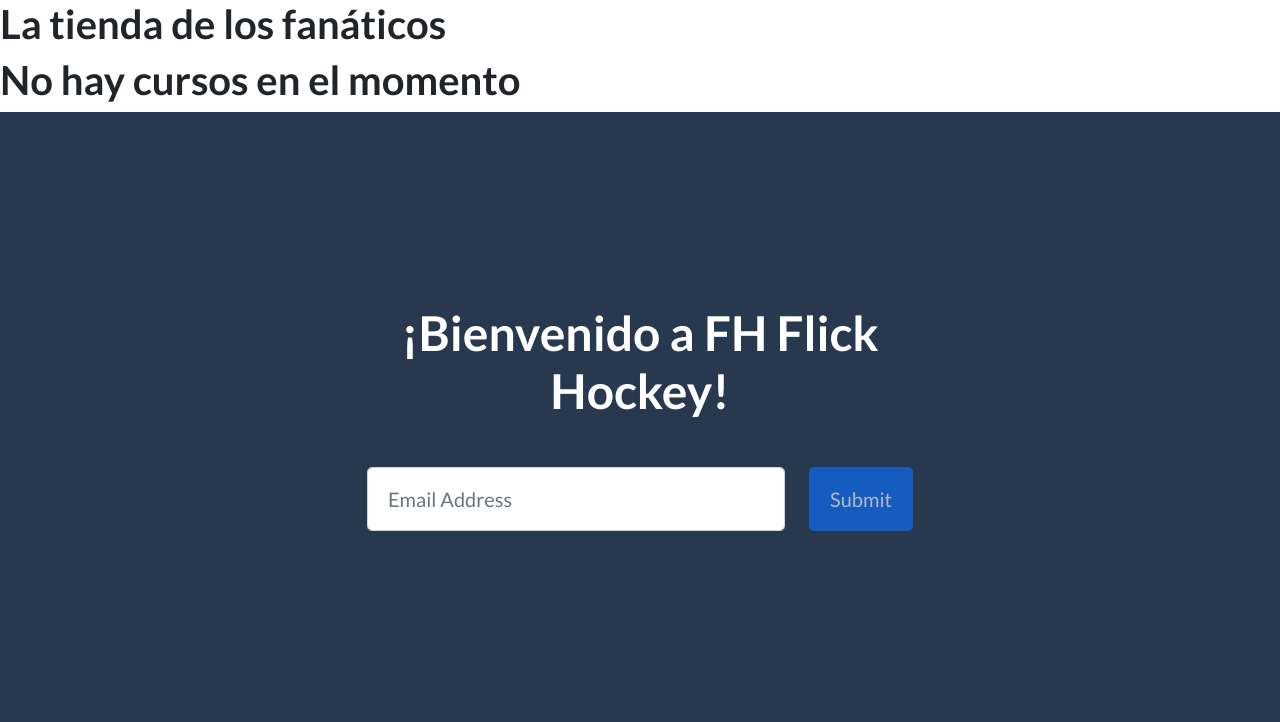
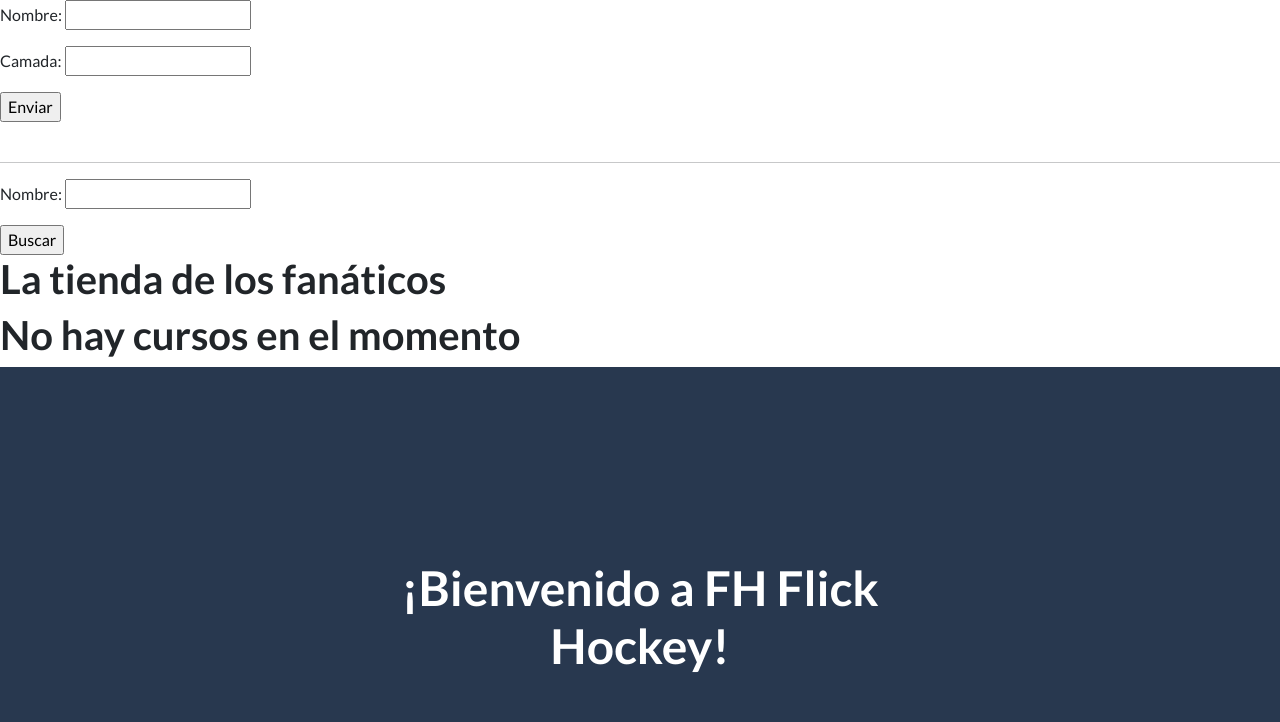
Before and after one commit to aldiserial/Entrega-final-SERIAL, a Django app: page /cursos in a window 1280 px wide. Shown: the part 66-788 px from the top of the page. Run offline with Django 4.2, Linux system fonts and the light colour scheme; data that the repository does not hold is empty; some libraries are stand-ins or nearby versions.

Commit message:
ultima modificacion

```diff
--- /dev/null
+++ b/AppCoder/forms.py
@@ -0,0 +1,11 @@
+from django import forms
+
+class CursoForm(forms.Form):
+
+    nombre = forms.CharField()
+    camada = forms.IntegerField(min_value=1000)
+
+
+class BusquedaCursoForm(forms.Form):
+
+    nombre = forms.CharField(min_length=3, max_length=40)
--- a/AppCoder/models.py
+++ b/AppCoder/models.py
@@ -3,7 +3,7 @@
 # Create your models here.
 class Curso(models.Model):
     nombre = models.CharField(max_length=40)
-    camada = models.IntegerField()
+    camada = models.IntegerField(unique=True)
 
     def __str__(self):
         return f'Curso: {self.nombre}, Camada: {self.camada}'
--- a/AppCoder/urls.py
+++ b/AppCoder/urls.py
@@ -1,10 +1,12 @@
 
-from django.urls import path
+from django.urls import path, include
 from django.contrib import admin
-from AppCoder.views import cursos, crear_curso, estudiantes, profesores
+from AppCoder.views import *
 
 urlpatterns = [
+        path('', include('admin_soft.urls')),
         path('admin/', admin.site.urls),
+        path('buscar_curso', busqueda_curso, name="AppCoderBuscarCurso"),
         path('cursos', cursos, name = "AppCoderCursos"),
         path('curso/<nombre>/<camada>', crear_curso, name = "AppCoderCurso"),
         path('estudiantes', estudiantes, name = "AppCoderEstudiantes"),
--- a/AppCoder/views.py
+++ b/AppCoder/views.py
@@ -1,12 +1,36 @@
 from django.http import HttpResponse
-from django.shortcuts import render
-from AppCoder.models import Curso
+from django.shortcuts import render, redirect
+from AppCoder.models import Curso, Estudiantes, Profesor
+from AppCoder.forms import CursoForm, BusquedaCursoForm
+
 
 # Create your views here.
+def busqueda_curso(request):
+    mi_formulario = BusquedaCursoForm(request.GET)
+    if mi_formulario.is_valid():
+        informacion = mi_formulario.cleaned_data
+        cursos_filtrados = Curso.objects.filter(nombre__icontains=informacion['nombre'])
+        context = {
+            "cursos": cursos_filtrados
+        }
+        return render(request, "AppCoder/busqueda_curso.html", context=context)
+
 def cursos(request):
+    if request.method == 'POST':
+        mi_formulario = CursoForm(request.POST)
+
+        if mi_formulario.is_valid():
+            informacion = mi_formulario.cleaned_data
+            curso_save = Curso(nombre = informacion ['nombre'],
+                               camada = informacion ["camada"])
+            curso_save.save()
+
+
     all_cursos = Curso.objects.all()
     context = {
-        "cursos": all_cursos
+        "cursos": all_cursos,
+        "form": CursoForm(),
+        "form_busqueda": BusquedaCursoForm()
     }
     return render(request, 'AppCoder/cursos.html', context=context)
 
--- a/ProyectoCoder3675/settings.py
+++ b/ProyectoCoder3675/settings.py
@@ -31,6 +31,7 @@
 # Application definition
 
 INSTALLED_APPS = [
+    'admin_soft.apps.AdminSoftDashboardConfig',
     'django.contrib.admin',
     'django.contrib.auth',
     'django.contrib.contenttypes',
@@ -39,6 +40,10 @@
     'django.contrib.staticfiles',
     'AppCoder'
 ]
+LOGIN_REDIRECT_URL = '/'
+
+
+EMAIL_BACKEND = 'django.core.mail.backends.console.EmailBackend'
 
 MIDDLEWARE = [
     'django.middleware.security.SecurityMiddleware',
--- a/ProyectoCoder3675/urls.py
+++ b/ProyectoCoder3675/urls.py
@@ -13,13 +13,15 @@
     1. Import the include() function: from django.urls import include, path
     2. Add a URL to urlpatterns:  path('blog/', include('blog.urls'))
 """
-from django.urls import path
+from django.urls import path, include
 from django.contrib import admin
-from AppCoder.views import cursos, crear_curso, estudiantes, profesores
+from AppCoder.views import *
 
 urlpatterns = [
+        path('', include('admin_soft.urls')),
         path('admin/', admin.site.urls),
         path('cursos', cursos, name = "AppCoderCursos"),
+        path('buscar_curso', busqueda_curso, name="AppCoderBuscarCurso"),
         path('curso/<nombre>/<camada>', crear_curso, name = "AppCoderCurso"),
         path('estudiantes', estudiantes, name = "AppCoderEstudiantes"),
         path('profesores', profesores, name = "AppCoderProfesores"),
--- a/templates/AppCoder/Cursos.html
+++ b/templates/AppCoder/Cursos.html
@@ -1,7 +1,17 @@
 {% extends "base.html" %}
 
 {% block contenido_cambia %}
+    <form action = "{% url 'AppCoderCursos' %}" method = "post">{% csrf_token %}
+        {{form.as_p}}
+        <input type = "submit" value = "Enviar">
+    </form>
+    <br><hr>
+    <form action="{% url 'AppCoderBuscarCurso' %}">
+        {{ form_busqueda.as_p }}
+        <input type = "submit" value = "Buscar">
+    </form>
     <h1>La tienda de los fanáticos </h1>
+
     {% if cursos %}
         {% for curso in cursos %}
             <p>curso: {{ curso.nombre }}</p>
```
Also changed, not shown: templates/AppCoder/busqueda_curso.html (added, +11 -0 lines), AppCoder/migrations/0002_estudiantes_profesor.py (added).
